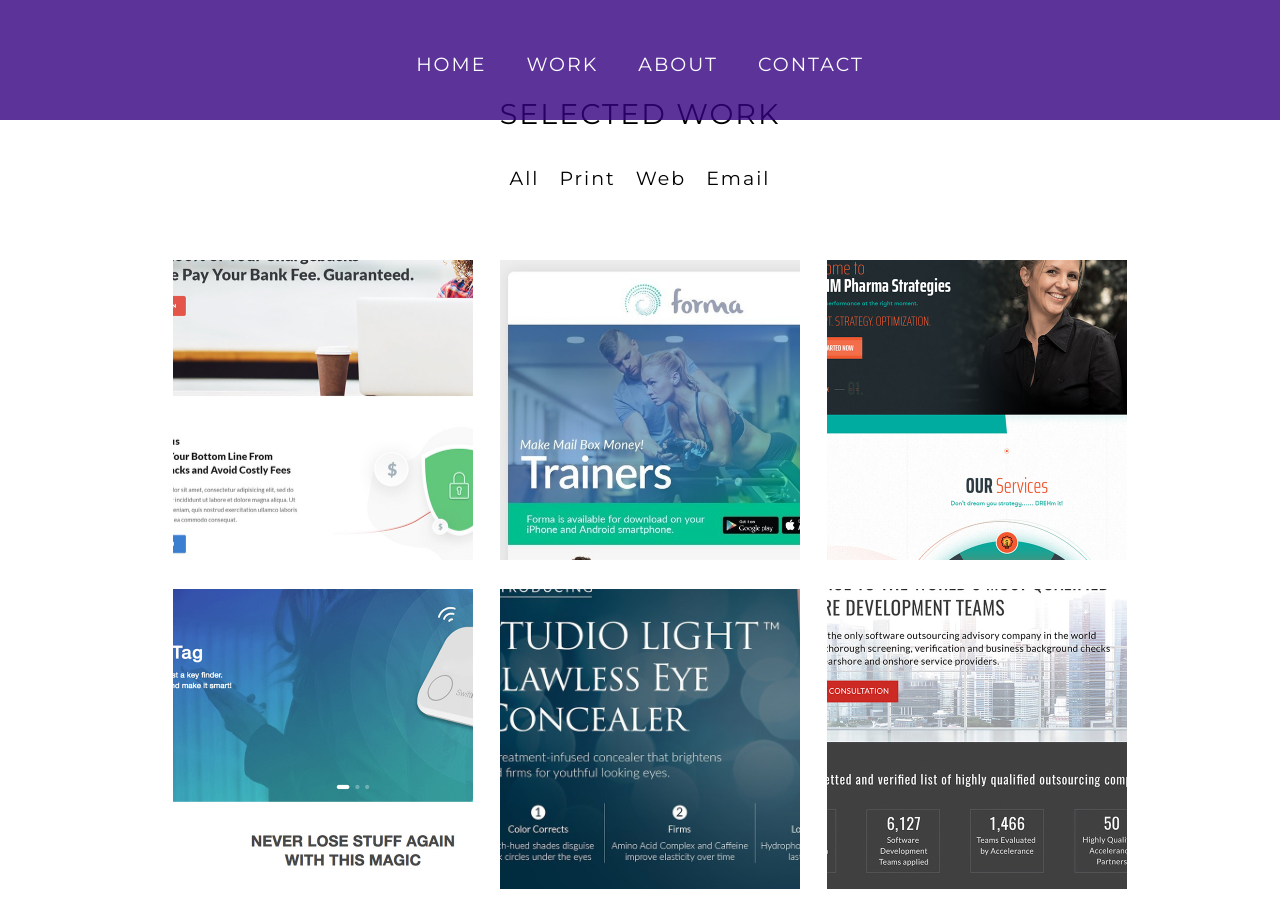
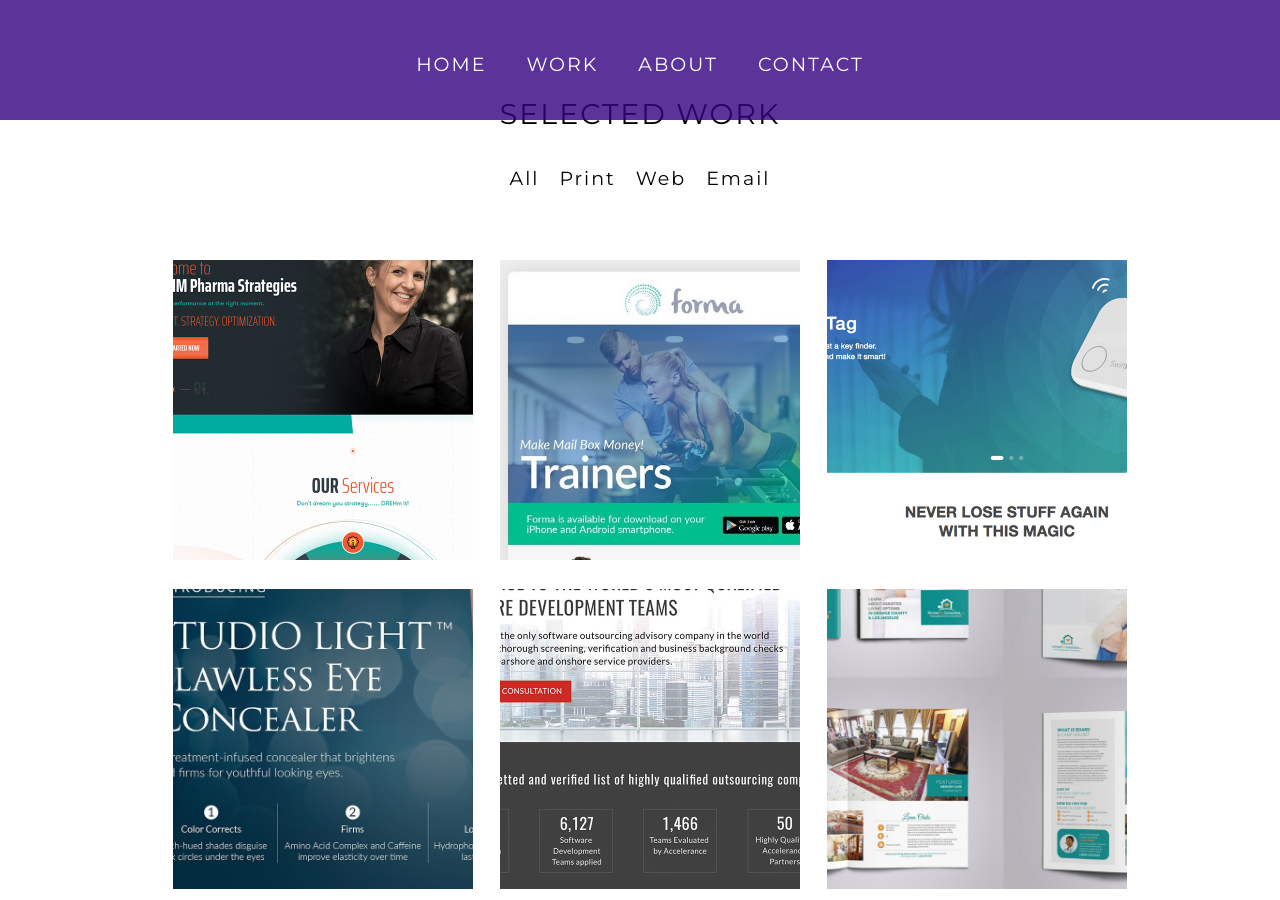
Before and after one commit to zeny11-11/jmorales, a Jekyll site: the page built from index.html, in a window 1280 px wide and 900 px high, scrolled down 951 px. Built offline with Jekyll 4.4.1, drawn with Linux system fonts in a browser that asks for light colours; nearby versions of some CDN libraries; some web fonts are replaced; Markdown is read by kramdown in place of the engine named in the settings.

Commit message:
Update index.html

```diff
--- a/index.html
+++ b/index.html
@@ -34,7 +34,8 @@
 
    <div id="portfoliolist" class="wow fadeIn animated chocolat-parent" data-wow-delay="1s">
 
-<!-- THUMB --><div class="portfolio web all chocolat-image" >
+<!-- THUMB
+<div class="portfolio web all chocolat-image" >
             <a class="gallery-item" href="http://www.jacqueline-morales.com/images/gallery-images/Agreedly_MockUp.jpg" title="Winning Design for Agreedly.com">
 				<div class="portfolio-wrapper">
 					<img  src="http://www.jacqueline-morales.com/images/gallery-images/Agreedly_MockUp.jpg" alt="" />
@@ -42,6 +43,19 @@
                                         <h3>Web</h3>
                                         <hr />
 			    <p>Winning Design for agreedly.com</p>
+                                    </div>
+                                    </div></a>
+                                    </div>
+END THUMB -->
+
+<!-- THUMB --><div class="portfolio web all chocolat-image" >
+            <a class="gallery-item" href="http://www.jacqueline-morales.com/images/gallery-images/Drehm.jpg">
+				<div class="portfolio-wrapper">
+					<img  src="http://www.jacqueline-morales.com/images/gallery-images/Drehm.jpg" alt="" />
+                    <div class="project-overlay">
+                                        <h3>Web</h3>
+                                        <hr />
+                                        <p>Web Design for <br> pharma-strategies.eu</p>
                                     </div>
                                     </div></a>
                                     </div><!-- END THUMB -->
@@ -54,18 +68,6 @@
                                         <h3>Email</h3>
                                         <hr />
                                         <p>Email Design for <br>Forma Technologies</p>
-                                    </div>
-                                    </div></a>
-                                    </div><!-- END THUMB -->
-
-<!-- THUMB --><div class="portfolio web all chocolat-image" >
-            <a class="gallery-item" href="http://www.jacqueline-morales.com/images/gallery-images/Drehm.jpg">
-				<div class="portfolio-wrapper">
-					<img  src="http://www.jacqueline-morales.com/images/gallery-images/Drehm.jpg" alt="" />
-                    <div class="project-overlay">
-                                        <h3>Web</h3>
-                                        <hr />
-                                        <p>Web Design for <br> pharma-strategies.eu</p>
                                     </div>
                                     </div></a>
                                     </div><!-- END THUMB -->
```
